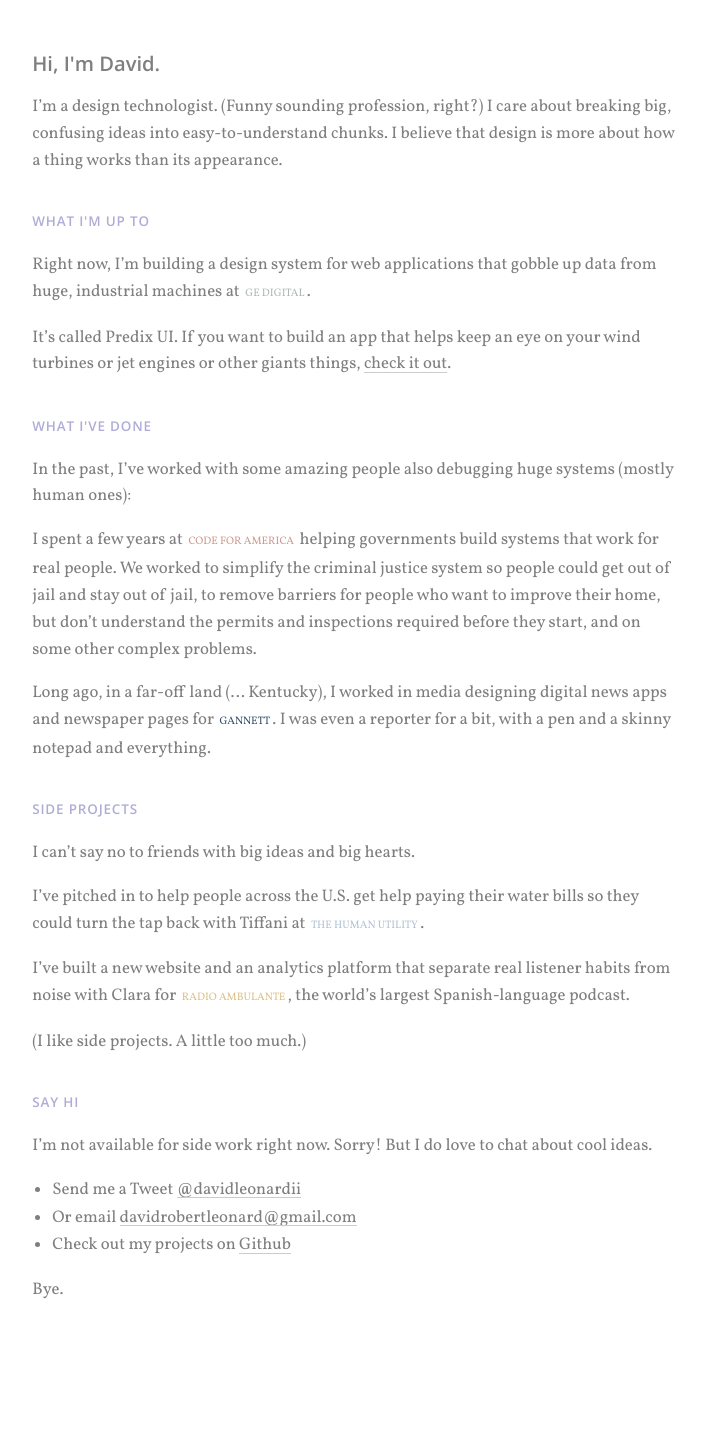
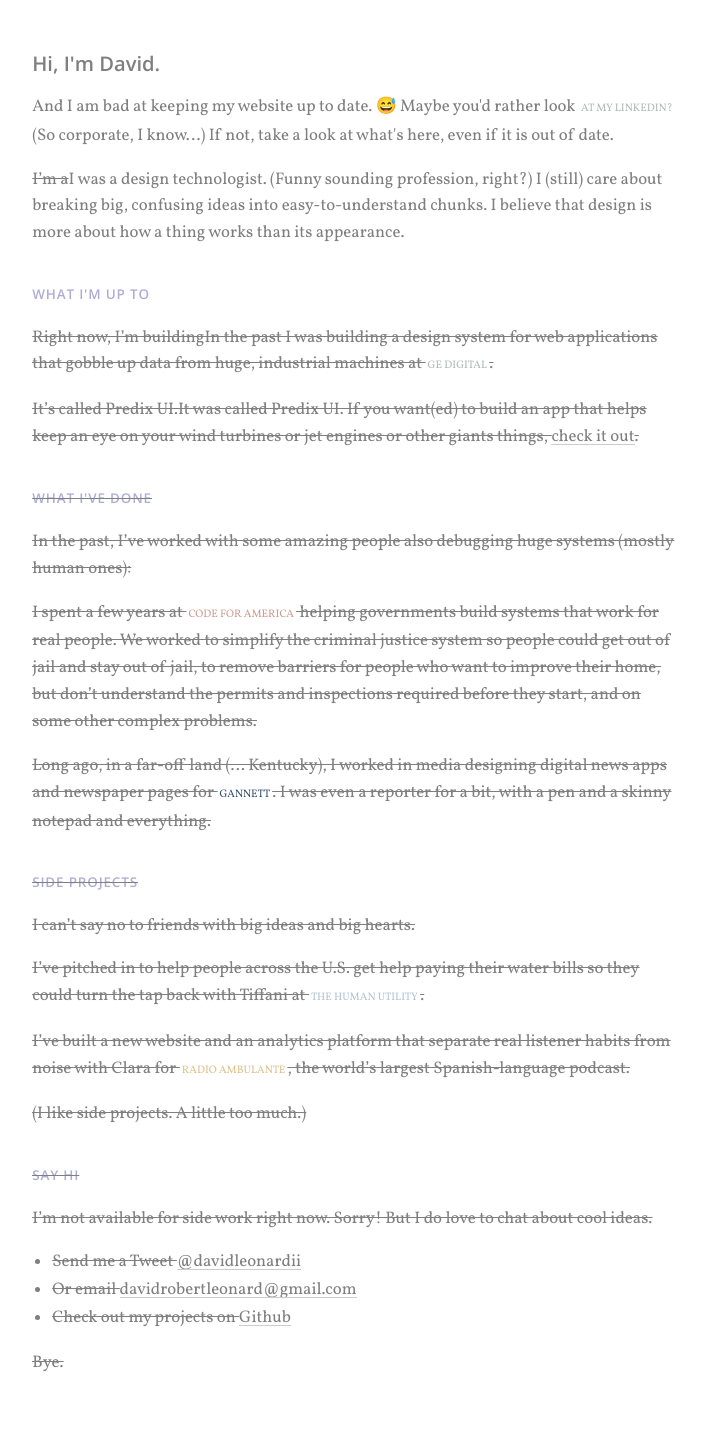
Before and after one commit to davidrleonard/davidrleonard.github.io, a Jekyll site: the page built from index.html, in a window 1280 px wide. Shown: the whole page, without its empty margins (119-825 px from the left). Built offline with Jekyll 4.4.1, drawn with Linux system fonts in a browser that asks for light colours; before the commit the page ends 1371 px from its top, so only the background shows below that.

Commit message:
I'm bad at keeping my website up-to-date

```diff
--- a/index.html
+++ b/index.html
@@ -5,13 +5,15 @@
 <section class="content">
   <h1>Hi, I'm David.</h1>
 
-  <p>I’m a design technologist. (Funny sounding profession, right?) I care about breaking big, confusing ideas into easy-to-understand chunks. I believe that design is more about how a thing works than its appearance.</p>
+  <p>And I am bad at keeping my website up to date. 😅 Maybe you'd rather look <a class="small-link" href="https://www.linkedin.com/in/davidrleonard">at my LinkedIn?</a> (So corporate, I know...) If not, take a look at what's here, even if it is out of date.</p>
+
+  <p><strike>I’m a</strike>I was a design technologist. (Funny sounding profession, right?) I (still) care about breaking big, confusing ideas into easy-to-understand chunks. I believe that design is more about how a thing works than its appearance.</p>
 
   <h2>What I'm up to</h2>
 
-  <p>Right now, I’m building a design system for web applications that gobble up data from huge, industrial machines at <a class="small-link" href="https://www.ge.com/digital/">GE Digital</a>.</p>
+  <p><strike>Right now, I’m building<strike>In the past I was building a design system for web applications that gobble up data from huge, industrial machines at <a class="small-link" href="https://www.ge.com/digital/">GE Digital</a>.</p>
 
-  <p>It’s called Predix UI. If you want to build an app that helps keep an eye on your wind turbines or jet engines or other giants things, <a href="http://predixdev.github.io/predix-ui">check it out</a>.</p>
+    <p><strike>It’s called Predix UI.</strike>It was called Predix UI. If you want(ed) to build an app that helps keep an eye on your wind turbines or jet engines or other giants things, <a href="http://predixdev.github.io/predix-ui">check it out</a>.</p>
 
   <h2>What I've done</h2>
 
```
